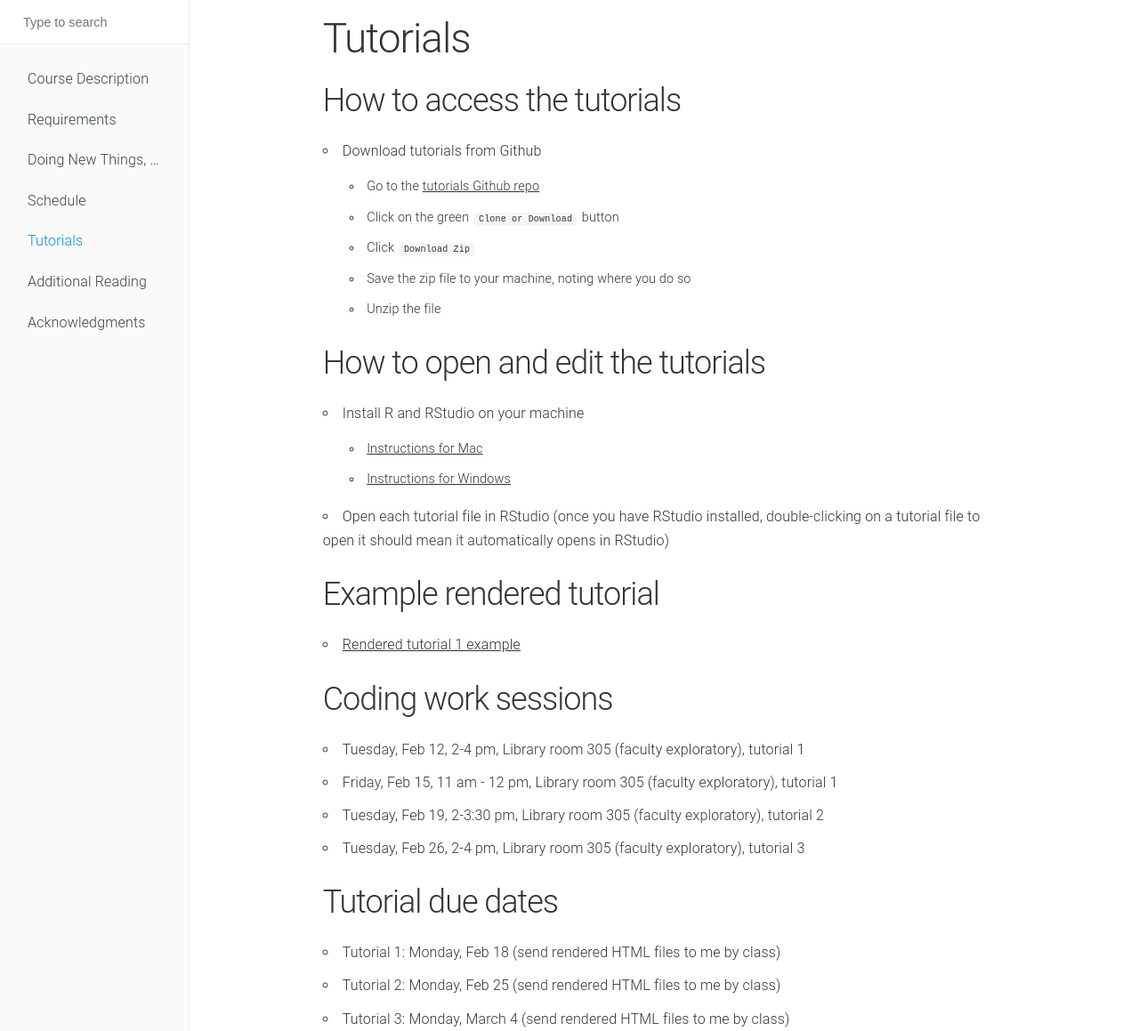
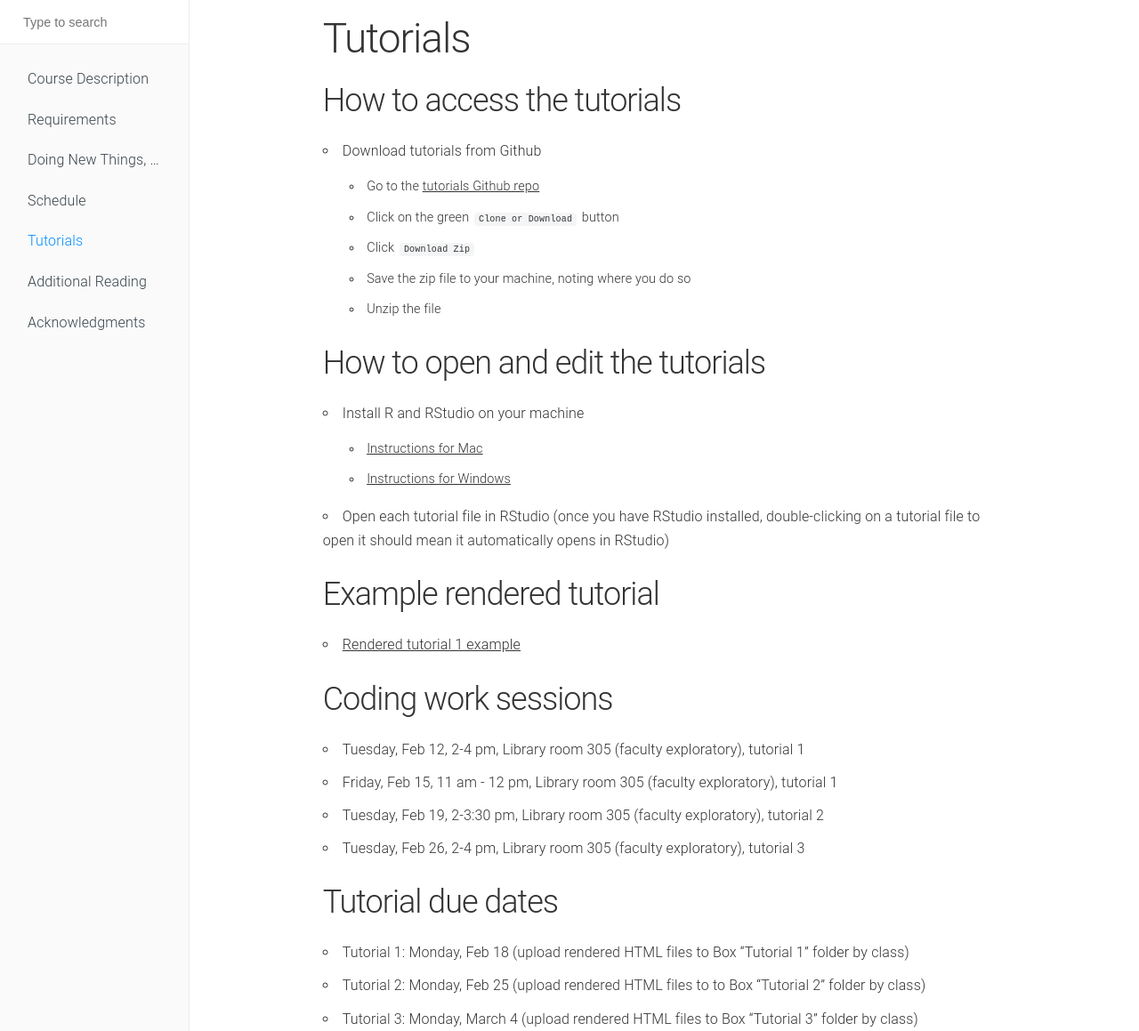
Before and after one commit to lcthomas/eng682s19, a Jekyll site: the page built from tutorials.md, in a window 1280 px wide. Shown: the whole page at 89% size. Built offline with Jekyll 4.4.1, drawn with Linux system fonts in a browser that asks for light colours.

Commit message:
correct tutorial turn in procedure

```diff
--- a/tutorials.md
+++ b/tutorials.md
@@ -28,6 +28,6 @@ navigation: 5
 * Tuesday, Feb 26, 2-4 pm, Library room 305 (faculty exploratory), tutorial 3
 
 ## Tutorial due dates
-* Tutorial 1: Monday, Feb 18 (send rendered HTML files to me by class)
-* Tutorial 2: Monday, Feb 25 (send rendered HTML files to me by class)
-* Tutorial 3: Monday, March 4 (send rendered HTML files to me by class)
+* Tutorial 1: Monday, Feb 18 (upload rendered HTML files to Box "Tutorial 1" folder by class)
+* Tutorial 2: Monday, Feb 25 (upload rendered HTML files to to Box "Tutorial 2" folder by class)
+* Tutorial 3: Monday, March 4 (upload rendered HTML files to Box "Tutorial 3" folder by class)
```
Also changed, not shown: schedule.md (+3 -3 lines).
